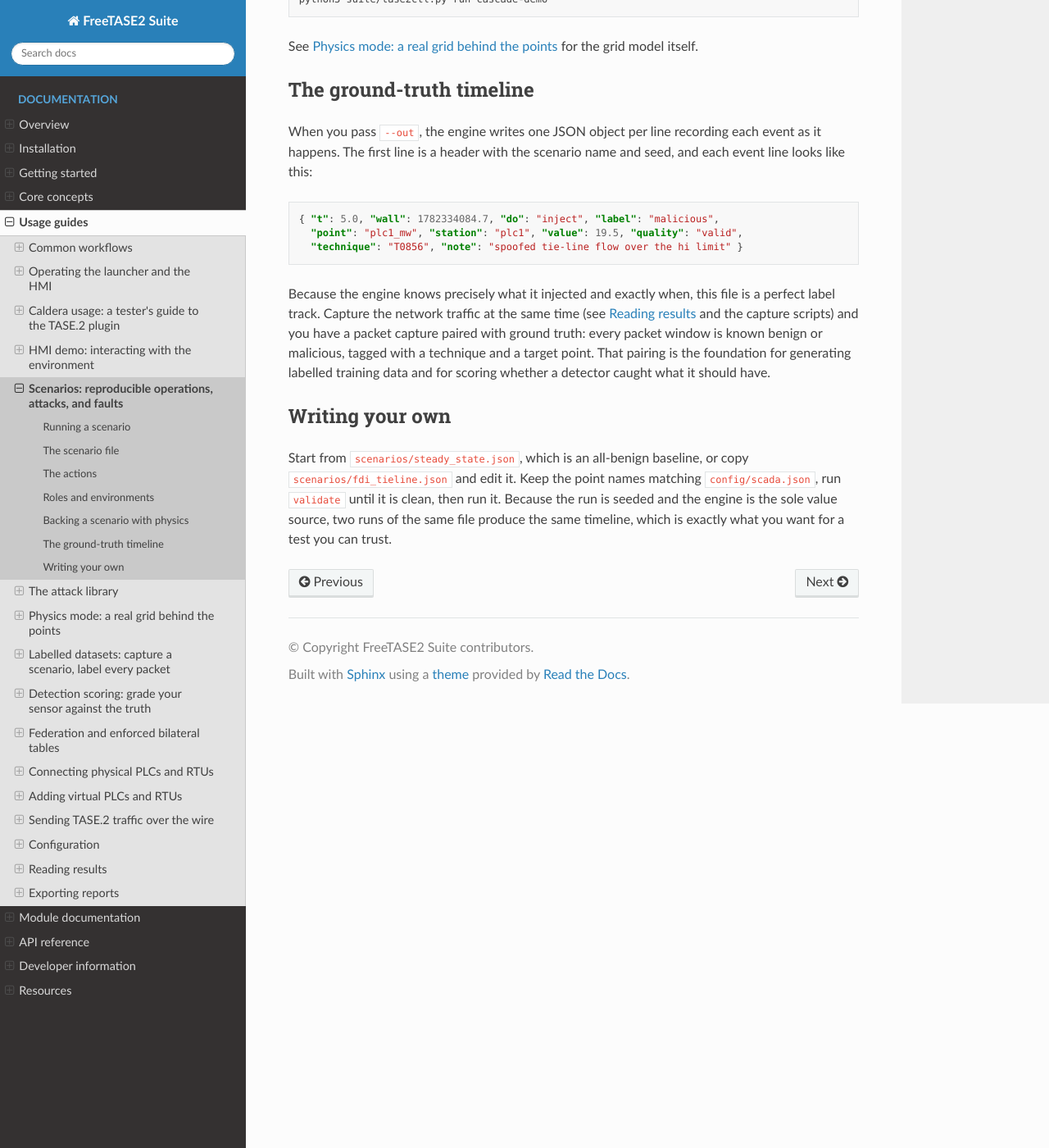
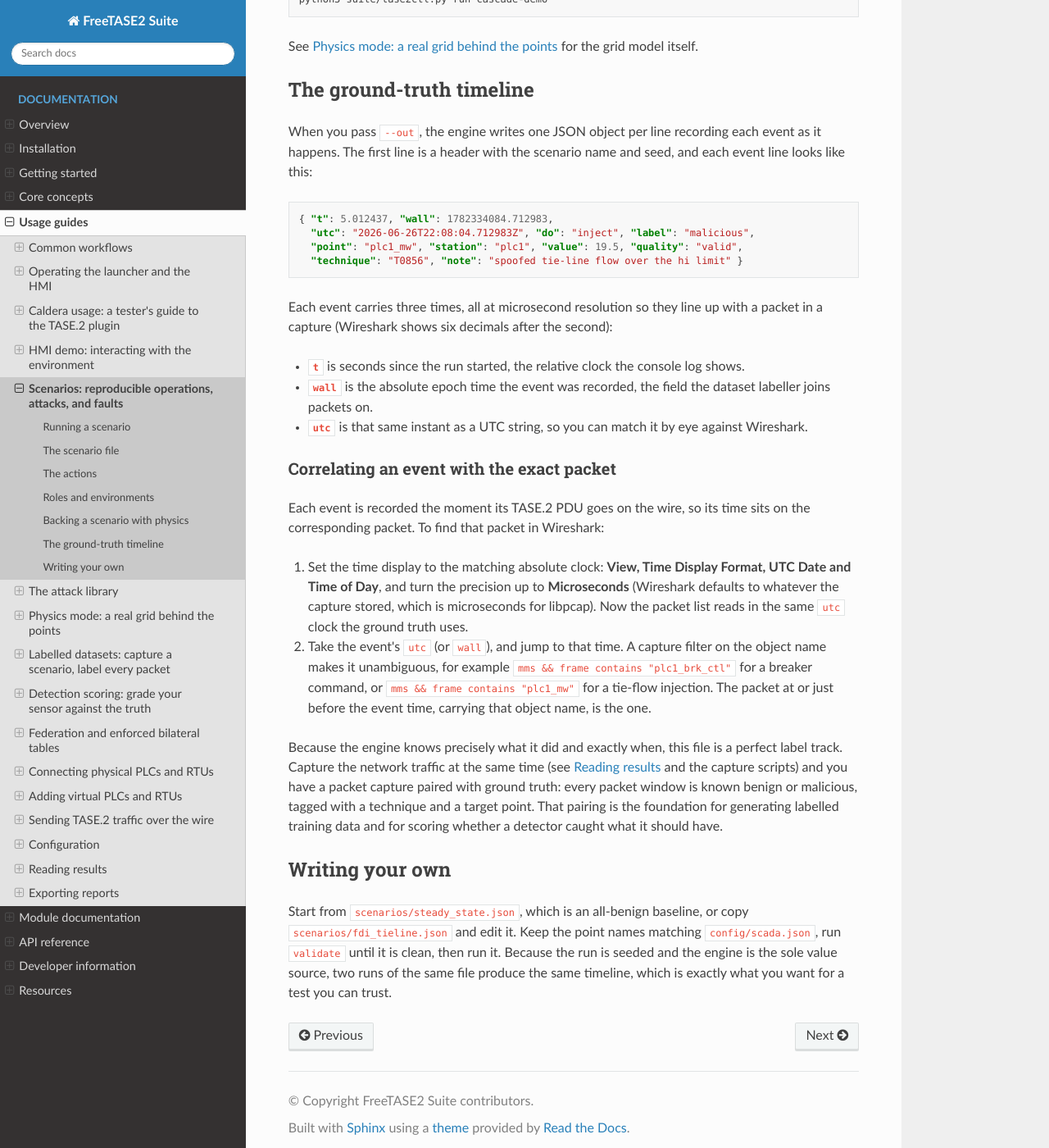
Before and after one commit to cjake21/freetase2-suite, a Sphinx documentation site: the page built from docs/guides/scenarios.md, in a window 1280 px wide and 1400 px high, scrolled down 3837 px. Shown: the whole window at 82% size. Built offline with Sphinx 7.4.7 and the Read the Docs theme 3.1.0, drawn with Linux system fonts in a browser that asks for light colours.

Commit message:
Record ground-truth events at microsecond resolution with a UTC stamp for packet correlation

````diff
--- a/docs/guides/scenarios.md
+++ b/docs/guides/scenarios.md
@@ -186,12 +186,38 @@ event as it happens. The first line is a header with the scenario name and seed,
 and each event line looks like this:
 
 ```json
-{ "t": 5.0, "wall": 1782334084.7, "do": "inject", "label": "malicious",
+{ "t": 5.012437, "wall": 1782334084.712983,
+  "utc": "2026-06-26T22:08:04.712983Z", "do": "inject", "label": "malicious",
   "point": "plc1_mw", "station": "plc1", "value": 19.5, "quality": "valid",
   "technique": "T0856", "note": "spoofed tie-line flow over the hi limit" }
 ```
 
-Because the engine knows precisely what it injected and exactly when, this file is a
+Each event carries three times, all at microsecond resolution so they line up with a
+packet in a capture (Wireshark shows six decimals after the second):
+
+- **`t`** is seconds since the run started, the relative clock the console log shows.
+- **`wall`** is the absolute epoch time the event was recorded, the field the dataset
+  labeller joins packets on.
+- **`utc`** is that same instant as a UTC string, so you can match it by eye against
+  Wireshark.
+
+### Correlating an event with the exact packet
+
+Each event is recorded the moment its TASE.2 PDU goes on the wire, so its time sits
+on the corresponding packet. To find that packet in Wireshark:
+
+1. Set the time display to the matching absolute clock:
+   **View, Time Display Format, UTC Date and Time of Day**, and turn the precision up
+   to **Microseconds** (Wireshark defaults to whatever the capture stored, which is
+   microseconds for libpcap). Now the packet list reads in the same `utc` clock the
+   ground truth uses.
+2. Take the event's `utc` (or `wall`), and jump to that time. A capture filter on the
+   object name makes it unambiguous, for example
+   `mms && frame contains "plc1_brk_ctl"` for a breaker command, or
+   `mms && frame contains "plc1_mw"` for a tie-flow injection. The packet at or just
+   before the event time, carrying that object name, is the one.
+
+Because the engine knows precisely what it did and exactly when, this file is a
 perfect label track. Capture the network traffic at the same time (see
 {doc}`results` and the capture scripts) and you have a packet capture
 paired with ground truth: every packet window is known benign or malicious, tagged
````
Also changed, not shown: CHANGELOG.md (+6 -0 lines), docs/guides/attacks.md (+5 -0 lines), 1 other file.
